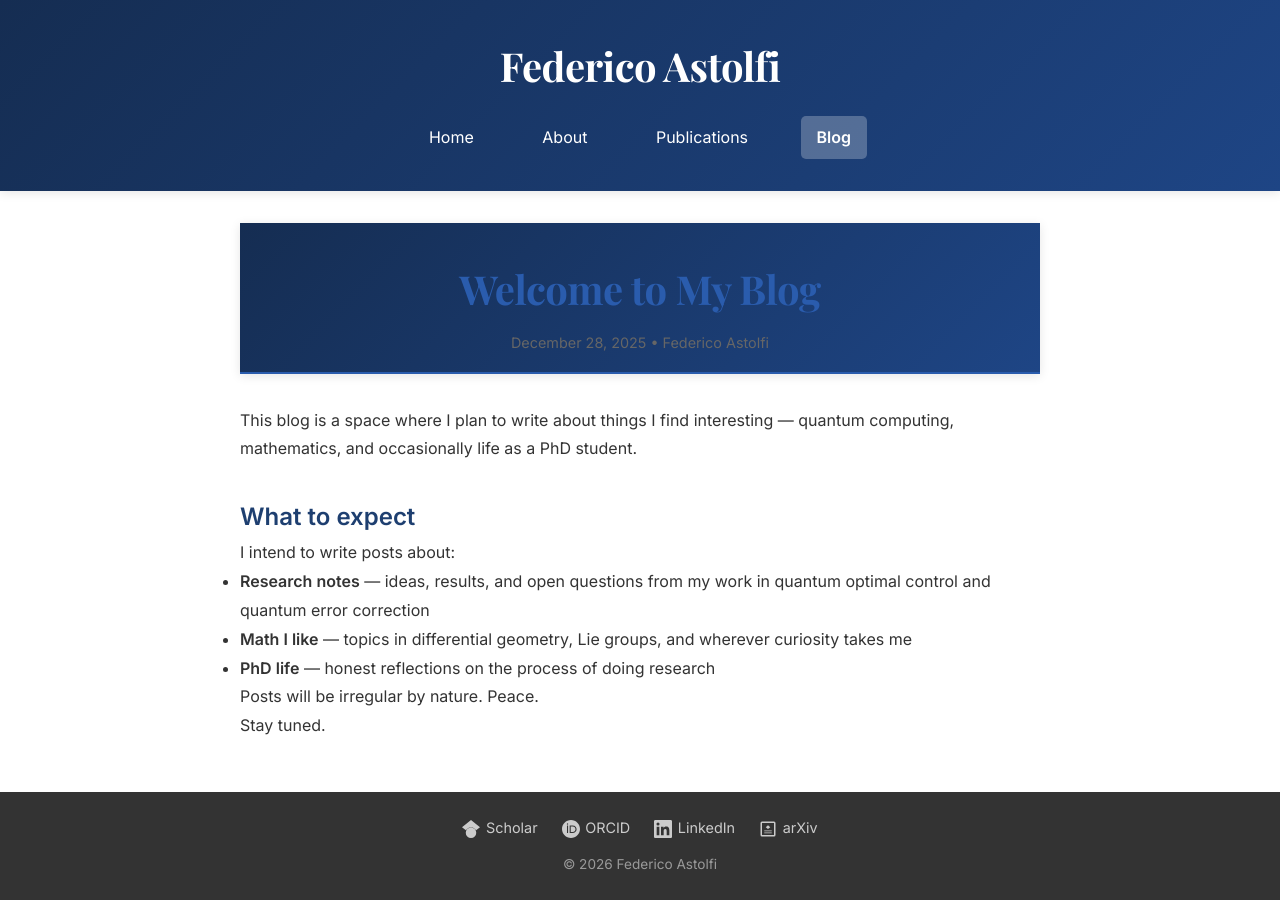
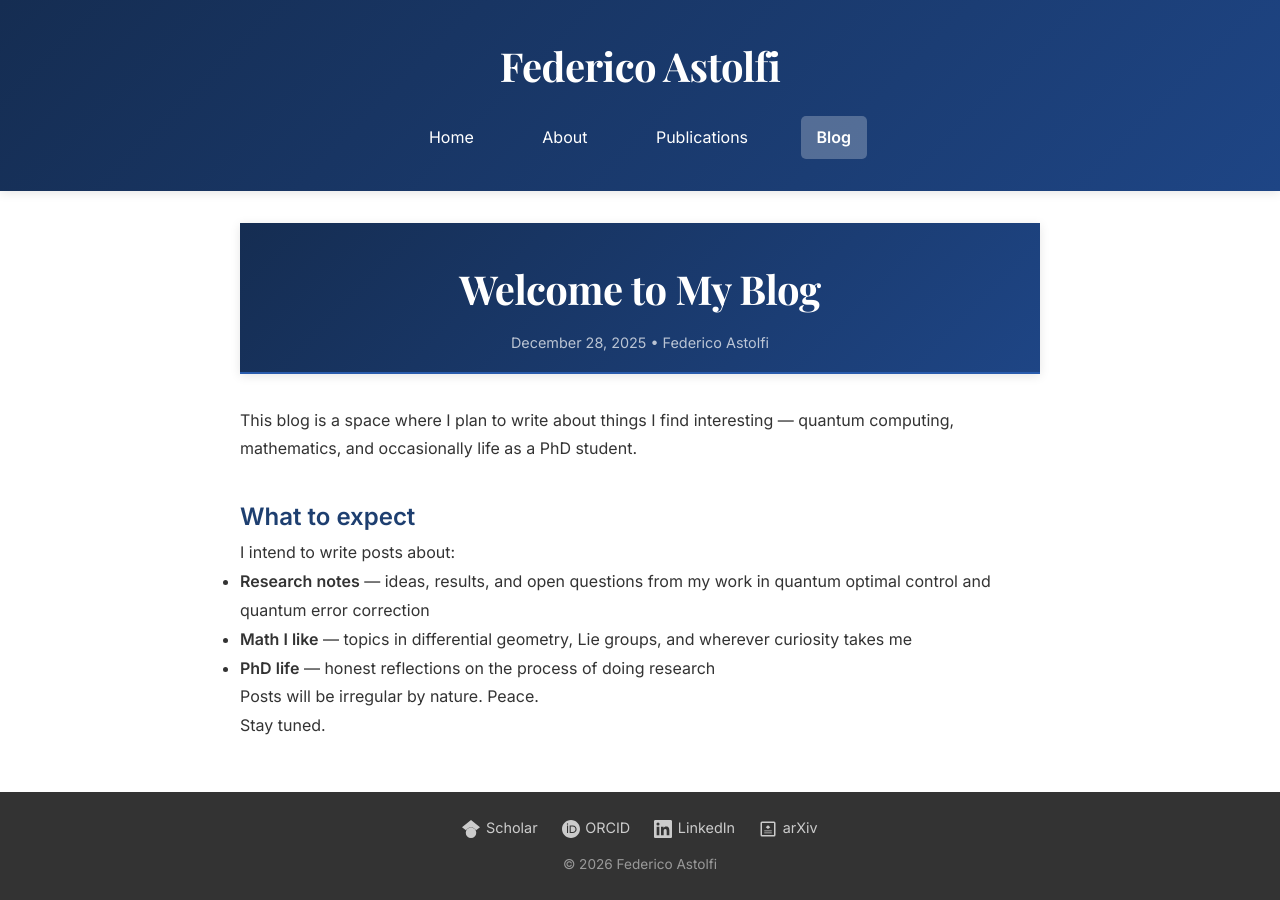
Before and after one commit to FedericoAstolfi/federicoastolfi.github.io, a Jekyll site: the page built from _posts/2025-12-28-welcome-to-my-blog.md, in a window 1280 px wide. Built offline with Jekyll 4.4.1, drawn with Linux system fonts in a browser that asks for light colours.

Commit message:
Fix post header text contrast: white on blue background
Co-Authored-By: Claude Opus 4.6 <noreply@anthropic.com>

```diff
--- a/_layouts/post.html
+++ b/_layouts/post.html
@@ -33,12 +33,12 @@ layout: default
 }
 
 .post-header h1 {
-    color: #2a5cad;
+    color: white;
     margin-bottom: 0.5rem;
 }
 
 .post-meta {
-    color: #666;
+    color: rgba(255,255,255,0.7);
     font-size: 0.9rem;
 }
 
```
